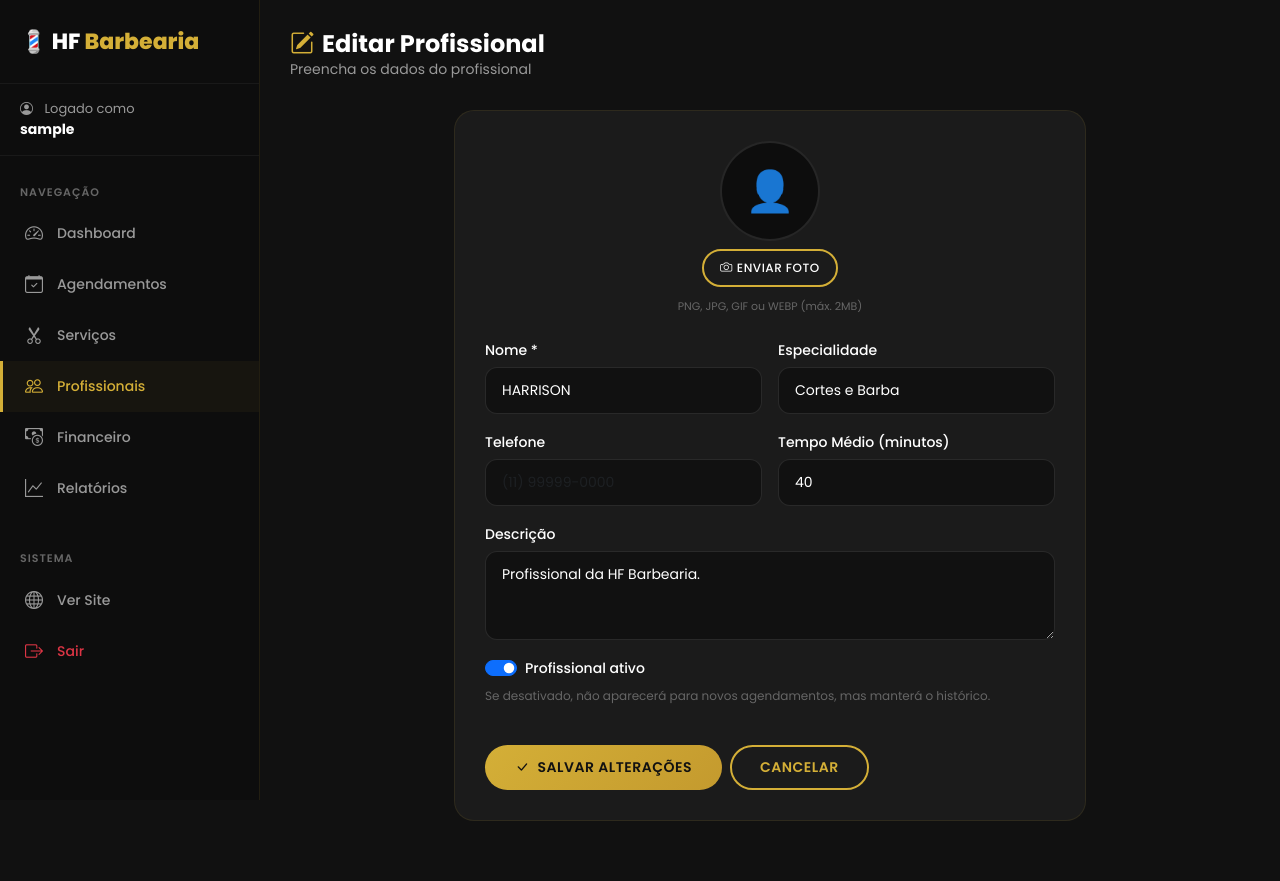
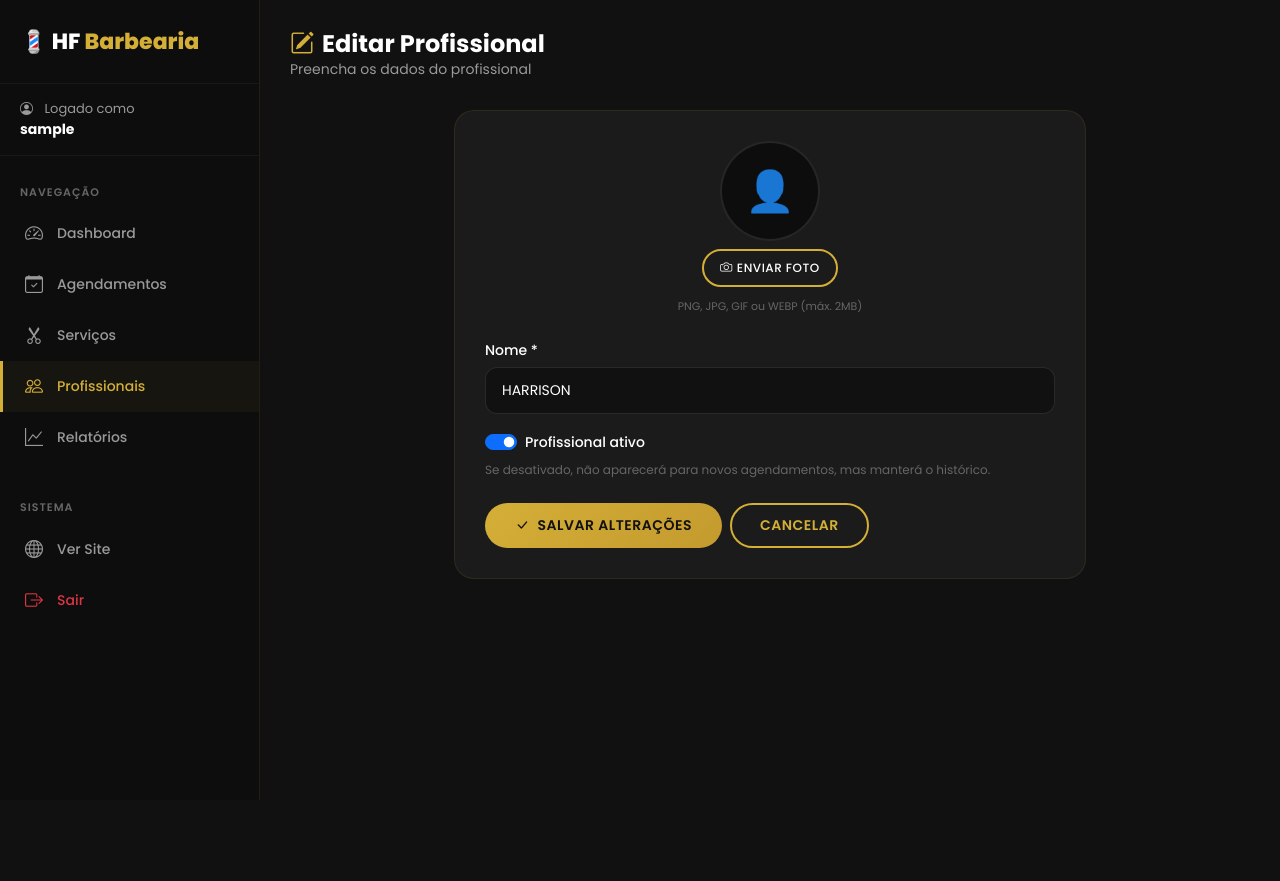
Before and after one commit to SRHigor38/barbearia_hf, a Flask app: page /admin/profissionais/editar/1 in a window 1280 px wide. After the commit the page ends 800 px from the top, so only its background shows below. Run offline with Flask 3, Linux system fonts and the light colour scheme; the visitor is signed in with stand-in values (Sample User, id 1); data comes from the database, SQL or seed files in the repository; some libraries are stand-ins or nearby versions.

Commit message:
refactor: remove modulo Financeiro e simplifica cadastro de profissional
- Removido menu Financeiro do painel administrativo
- Removidas rotas /admin/financeiro e /admin/financeiro/atualizar_status
- Removido template admin_financeiro.html
- Modelo Profissional simplificado: apenas foto, nome e status (ativo)
- Removidos campos: especialidade, telefone, descricao, tempo_medio
- Formulario de profissional contem somente: Foto, Nome e Status
- HARRISON criado automaticamente com campos simplificados
- Corrigidas referencias a campos removidos nos templates
- Removido banco antigo e recriado com schema atualizado

```diff
--- a/routes/admin.py
+++ b/routes/admin.py
@@ -403,6 +403,7 @@ def listar_profissionais():
 def novo_profissional():
     """
     Cadastra um novo profissional (com upload de foto).
+    Campos: foto, nome e status (ativo).
     """
     check = login_necessario()
     if check:
@@ -412,29 +413,14 @@ def novo_profissional():
 
     if request.method == "POST":
         nome = request.form.get("nome", "").strip()
-        especialidade = request.form.get("especialidade", "").strip()
-        telefone = request.form.get("telefone", "").strip()
-        descricao = request.form.get("descricao", "").strip()
-        tempo_medio = request.form.get("tempo_medio", "40")
+        ativo = request.form.get("ativo") == "on" or True  # Novo = ativo por padrão
 
         if not nome:
             flash("O nome do profissional é obrigatório.", "error")
         else:
-            try:
-                tempo_medio = int(tempo_medio)
-            except (ValueError, TypeError):
-                tempo_medio = 40
-
             foto = salvar_foto_profissional(request.files.get("foto"))
 
-            criar_profissional(
-                nome=nome,
-                especialidade=especialidade,
-                telefone=telefone,
-                descricao=descricao,
-                foto=foto,
-                tempo_medio=tempo_medio,
-            )
+            criar_profissional(nome=nome, foto=foto)
             flash("Profissional cadastrado com sucesso!", "success")
             return redirect(url_for("admin.listar_profissionais"))
 
@@ -463,14 +449,7 @@ def editar_profissional(profissional_id):
 
     if request.method == "POST":
         nome = request.form.get("nome", "").strip()
-        especialidade = request.form.get("especialidade", "").strip()
-        telefone = request.form.get("telefone", "").strip()
-        descricao = request.form.get("descricao", "").strip()
         ativo = request.form.get("ativo") == "on"
-        try:
-            tempo_medio = int(request.form.get("tempo_medio", "40"))
-        except (ValueError, TypeError):
-            tempo_medio = 40
 
         if not nome:
             flash("O nome do profissional é obrigatório.", "error")
@@ -490,11 +469,7 @@ def editar_profissional(profissional_id):
             atualizar_profissional(
                 profissional_id,
                 nome=nome,
-                especialidade=especialidade,
-                telefone=telefone,
-                descricao=descricao,
                 foto=foto,
-                tempo_medio=tempo_medio,
                 ativo=ativo,
             )
             flash("Profissional atualizado com sucesso!", "success")
@@ -590,92 +565,6 @@ def listar_relatorios():
     )
 
 
-# ============================================
-# FINANCEIRO
-# ============================================
-
-
-@admin_bp.route("/financeiro")
-def listar_financeiro():
-    """
-    Lista todos os registros financeiros.
-    Mostra data, cliente, serviço, valor, status e forma de pagamento.
-    Exibe totais do dia, mês e ano.
-    """
-    check = login_necessario()
-    if check:
-        return check
-
-    from models.financeiro import Financeiro
-    from datetime import datetime, date
-
-    hoje = date.today()
-    hoje_str = hoje.strftime("%Y-%m-%d")
-    mes_atual = hoje.strftime("%Y-%m")
-    ano_atual = hoje.strftime("%Y")
-
-    # Busca todos os registros financeiros com dados do agendamento
-    registros = db.session.query(
-        Financeiro, Agendamento
-    ).join(
-        Agendamento, Financeiro.agendamento_id == Agendamento.id
-    ).order_by(
-        Financeiro.criado_em.desc()
-    ).all()
-
-    # Calcula totais
-    total_dia = 0
-    total_mes = 0
-    total_ano = 0
-
-    for fin, ag in registros:
-        if ag.data == hoje_str:
-            total_dia += fin.valor
-        if ag.data.startswith(mes_atual):
-            total_mes += fin.valor
-        if ag.data.startswith(ano_atual):
-            total_ano += fin.valor
-
-    return render_template(
-        "admin_financeiro.html",
-        registros=registros,
-        total_dia=total_dia,
-        total_mes=total_mes,
-        total_ano=total_ano
-    )
-
-
-@admin_bp.route("/financeiro/atualizar_status/<int:financeiro_id>", methods=["POST"])
-def atualizar_status_financeiro(financeiro_id):
-    """
-    Atualiza o status e a forma de pagamento de um registro financeiro.
-    """
-    check = login_necessario()
-    if check:
-        return check
-
-    from models.financeiro import Financeiro
-
-    financeiro = Financeiro.query.get(financeiro_id)
-
-    if financeiro is None:
-        flash("Registro financeiro não encontrado.", "error")
-        return redirect(url_for("admin.listar_financeiro"))
-
-    novo_status = request.form.get("status")
-    forma_pagamento = request.form.get("forma_pagamento")
-
-    if novo_status in ["pendente", "pago", "cancelado"]:
-        financeiro.status = novo_status
-
-    if forma_pagamento in ["dinheiro", "cartao", "pix", ""]:
-        financeiro.forma_pagamento = forma_pagamento if forma_pagamento else None
-
-    db.session.commit()
-    flash("Registro financeiro atualizado com sucesso!", "success")
-    return redirect(url_for("admin.listar_financeiro"))
-
-
 @admin_bp.route("/servicos/excluir/<int:servico_id>")
 def excluir_servico(servico_id):
     """
--- a/services/barbearia_service.py
+++ b/services/barbearia_service.py
@@ -253,17 +253,14 @@ def buscar_profissional_por_nome(nome):
     ).first()
 
 
-def criar_profissional(nome, especialidade, telefone, descricao, foto, tempo_medio):
+def criar_profissional(nome, foto=None):
     """
     Cria e salva um novo profissional no banco.
+    Campos: nome e foto (ativo=True por padrão).
     """
     profissional = Profissional(
         nome=nome,
-        especialidade=especialidade,
-        telefone=telefone,
-        descricao=descricao,
         foto=foto,
-        tempo_medio=tempo_medio,
         ativo=True
     )
     db.session.add(profissional)
@@ -271,11 +268,10 @@ def criar_profissional(nome, especialidade, telefone, descricao, foto, tempo_med
     return profissional
 
 
-def atualizar_profissional(profissional_id, nome=None, especialidade=None,
-                           telefone=None, descricao=None, foto=None,
-                           tempo_medio=None, ativo=None):
+def atualizar_profissional(profissional_id, nome=None, foto=None, ativo=None):
     """
     Atualiza os dados de um profissional existente.
+    Campos: nome, foto e ativo.
     Retorna o objeto atualizado ou None se não existir.
     """
     profissional = buscar_profissional_por_id(profissional_id)
@@ -284,16 +280,8 @@ def atualizar_profissional(profissional_id, nome=None, especialidade=None,
 
     if nome is not None:
         profissional.nome = nome
-    if especialidade is not None:
-        profissional.especialidade = especialidade
-    if telefone is not None:
-        profissional.telefone = telefone
-    if descricao is not None:
-        profissional.descricao = descricao
     if foto is not None:
         profissional.foto = foto
-    if tempo_medio is not None:
-        profissional.tempo_medio = tempo_medio
     if ativo is not None:
         profissional.ativo = ativo
 
@@ -534,11 +522,7 @@ def criar_banco_e_popular():
     if buscar_profissional_por_nome("HARRISON") is None:
         harrison = Profissional(
             nome="HARRISON",
-            especialidade="Cortes e Barba",
-            telefone="",
-            descricao="Profissional da HF Barbearia.",
             foto=None,
-            tempo_medio=40,
             ativo=True
         )
         db.session.add(harrison)
--- a/templates/admin_base.html
+++ b/templates/admin_base.html
@@ -47,11 +47,6 @@
                 </a>
             </li>
             <li class="nav-item">
-                <a class="nav-link {% if request.endpoint and 'financeiro' in request.endpoint %}active{% endif %}" href="/admin/financeiro">
-                    <i class="bi bi-cash-coin"></i> Financeiro
-                </a>
-            </li>
-            <li class="nav-item">
                 <a class="nav-link {% if request.endpoint and 'relatorio' in request.endpoint %}active{% endif %}" href="/admin/relatorios">
                     <i class="bi bi-graph-up"></i> Relatórios
                 </a>
--- a/templates/admin_profissionais.html
+++ b/templates/admin_profissionais.html
@@ -22,7 +22,6 @@
                 <tr>
                     <th>Foto</th>
                     <th>Nome</th>
-                    <th>Especialidade</th>
                     <th>Status</th>
                     <th>Agendamentos</th>
                     <th>Ações</th>
@@ -41,7 +40,6 @@
                         {% endif %}
                     </td>
                     <td><strong>{{ prof.nome }}</strong></td>
-                    <td>{{ prof.especialidade or '—' }}</td>
                     <td>
                         {% if prof.ativo %}
                             <span style="color:#28a745;font-size:13px;">
--- a/templates/admin_profissional_form.html
+++ b/templates/admin_profissional_form.html
@@ -41,34 +41,16 @@
                     </div>
                 </div>
 
-                <div class="row g-3">
-                    <div class="col-md-6">
+                <!-- Nome -->
+                <div class="mb-3">
                     <label>Nome *</label>
                     <input type="text" class="form-control" name="nome"
                            value="{{ profissional.nome if profissional else '' }}" placeholder="Ex: HARRISON" required>
                 </div>
-                    <div class="col-md-6">
-                        <label>Especialidade</label>
-                        <input type="text" class="form-control" name="especialidade"
-                               value="{{ profissional.especialidade if profissional else '' }}" placeholder="Ex: Cortes e Barba">
-                    </div>
-                    <div class="col-md-6">
-                        <label>Telefone</label>
-                        <input type="text" class="form-control" name="telefone"
-                               value="{{ profissional.telefone if profissional else '' }}" placeholder="(11) 99999-0000">
-                    </div>
-                    <div class="col-md-6">
-                        <label>Tempo Médio (minutos)</label>
-                        <input type="number" class="form-control" name="tempo_medio"
-                               value="{{ profissional.tempo_medio if profissional else 40 }}" min="1">
-                    </div>
-                    <div class="col-12">
-                        <label>Descrição</label>
-                        <textarea class="form-control" name="descricao" rows="3"
-                                  placeholder="Breve descrição do profissional">{{ profissional.descricao if profissional else '' }}</textarea>
-                    </div>
+
+                <!-- Status -->
                 {% if profissional %}
-                    <div class="col-12">
+                <div class="mb-3">
                     <div class="form-check form-switch">
                         <input class="form-check-input" type="checkbox" name="ativo" id="ativo" {% if profissional.ativo %}checked{% endif %}>
                         <label class="form-check-label" for="ativo" style="color:#fff;">Profissional ativo</label>
@@ -76,7 +58,6 @@
                     <p style="color:#666;font-size:12px;">Se desativado, não aparecerá para novos agendamentos, mas manterá o histórico.</p>
                 </div>
                 {% endif %}
-                </div>
 
                 <div class="d-flex gap-2 mt-4">
                     <button type="submit" class="btn-gold">
--- a/templates/agendamento.html
+++ b/templates/agendamento.html
@@ -118,8 +118,7 @@
                             </div>
                             <div class="profissional-info">
                                 <h4>{{ prof.nome }}</h4>
-                                <p>{{ prof.especialidade or 'Profissional' }}</p>
-                                <span class="badge-tempo"><i class="bi bi-clock me-1"></i>{{ prof.tempo_medio or 40 }} min</span>
+                                <p>Profissional</p>
                             </div>
                         </div>
                     </div>
```
Also changed, not shown: models/profissional.py (+7 -15 lines), templates/admin_financeiro.html (deleted, +0 -125 lines). Lines whose indentation alone changed are shown as unchanged.
